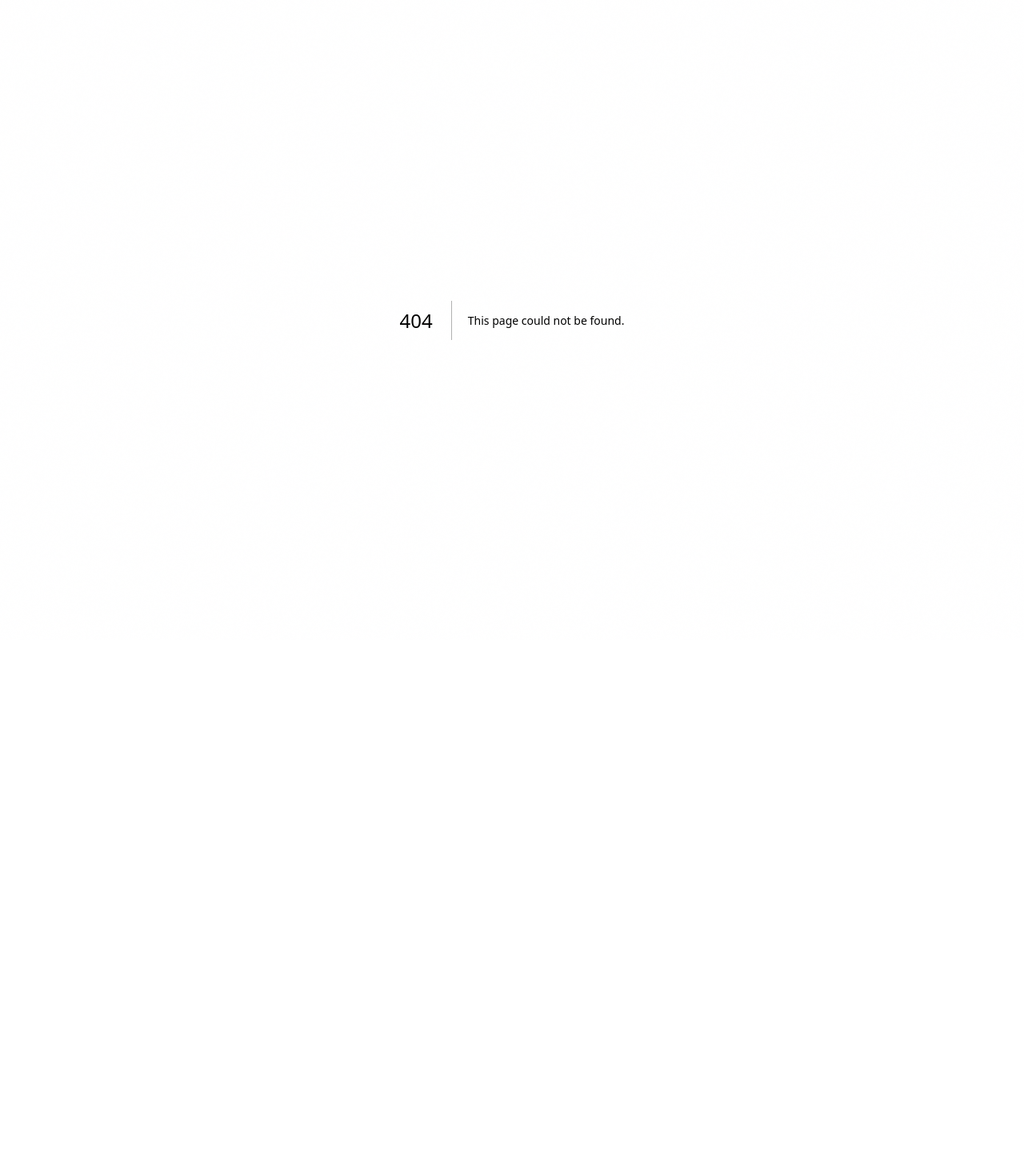
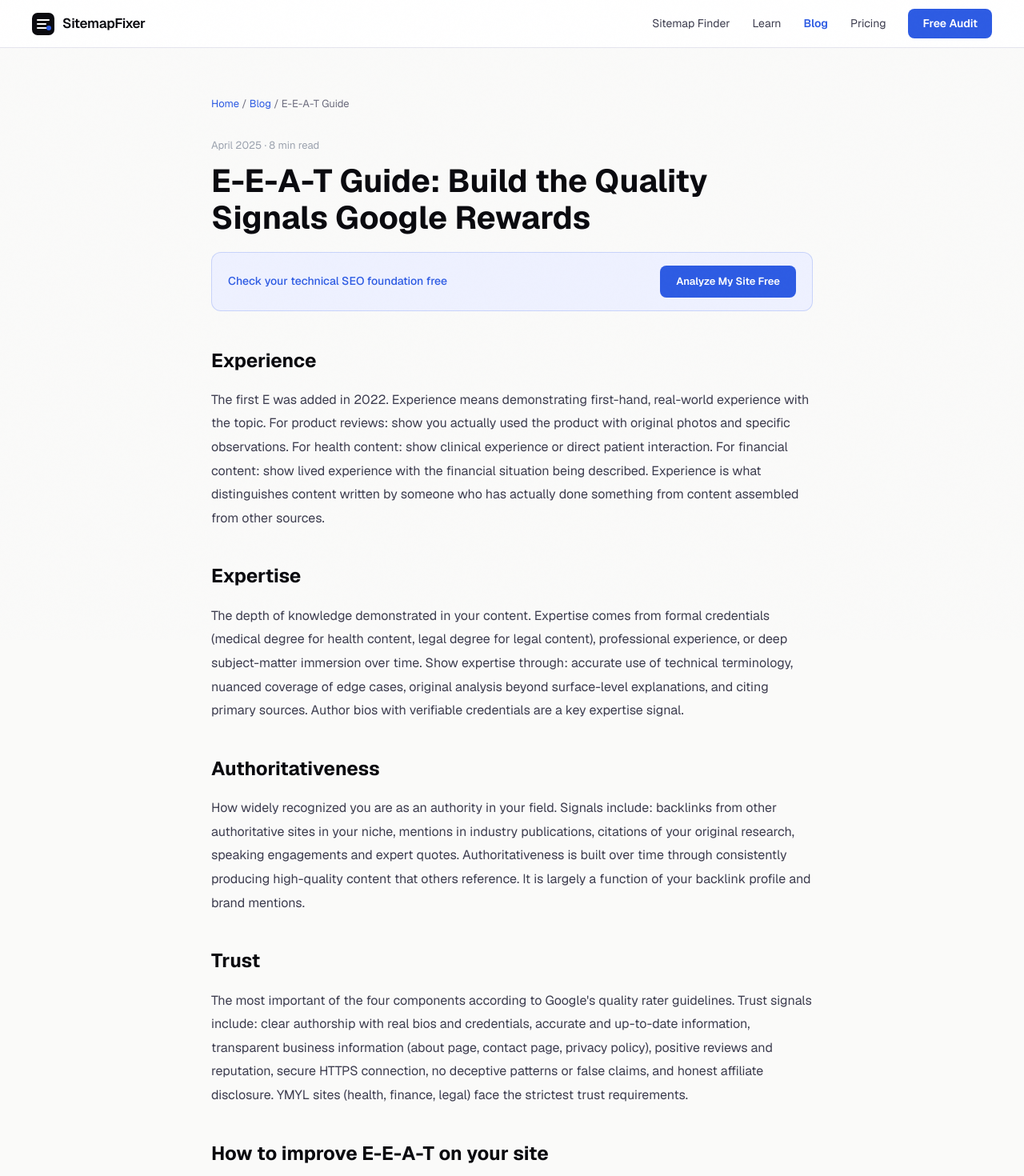
Before and after one commit to Watermelon-Coctail-Bar/sitemap-fixer, a Next.js app: page /blog/eeat-guide in a window 1280 px wide. Before the commit this address had no page. Shown: the top 1470 px of the page at 80% size. Before the commit the page ends 800 px from the top, so only its background shows below. Built offline with nearby package versions, Linux system fonts and the light colour scheme.

Commit message:
Create page.tsx

```diff
--- /dev/null
+++ b/src/app/blog/eeat-guide/page.tsx
@@ -0,0 +1,43 @@
+import type { Metadata } from 'next';
+export const metadata: Metadata = {
+  title: 'E-E-A-T Guide: How to Build Experience, Expertise, Authority, and Trust | SitemapFixer',
+  description: "E-E-A-T is Google's framework for evaluating content quality. Here is what each component means, why it matters for rankings, and how to demonstrate it on your site.",
+  alternates: { canonical: 'https://sitemapfixer.com/blog/eeat-guide' },
+};
+const components = [
+  { t: "Experience", d: "The first E was added in 2022. Experience means demonstrating first-hand, real-world experience with the topic. For product reviews: show you actually used the product with original photos and specific observations. For health content: show clinical experience or direct patient interaction. For financial content: show lived experience with the financial situation being described. Experience is what distinguishes content written by someone who has actually done something from content assembled from other sources." },
+  { t: "Expertise", d: "The depth of knowledge demonstrated in your content. Expertise comes from formal credentials (medical degree for health content, legal degree for legal content), professional experience, or deep subject-matter immersion over time. Show expertise through: accurate use of technical terminology, nuanced coverage of edge cases, original analysis beyond surface-level explanations, and citing primary sources. Author bios with verifiable credentials are a key expertise signal." },
+  { t: "Authoritativeness", d: "How widely recognized you are as an authority in your field. Signals include: backlinks from other authoritative sites in your niche, mentions in industry publications, citations of your original research, speaking engagements and expert quotes. Authoritativeness is built over time through consistently producing high-quality content that others reference. It is largely a function of your backlink profile and brand mentions." },
+  { t: "Trust", d: "The most important of the four components according to Google's quality rater guidelines. Trust signals include: clear authorship with real bios and credentials, accurate and up-to-date information, transparent business information (about page, contact page, privacy policy), positive reviews and reputation, secure HTTPS connection, no deceptive patterns or false claims, and honest affiliate disclosure. YMYL sites (health, finance, legal) face the strictest trust requirements." },
+  { t: "How to improve E-E-A-T on your site", d: "Add author bios with credentials and professional links to every piece of content. Link to primary sources and cite studies. Add a detailed About page explaining your team's expertise. Earn backlinks from authoritative sites in your niche. Keep content updated with accurate information. Add first-person experience sections to reviews and guides. Implement FAQ schema where relevant. Display trust badges, certifications, and awards. These changes improve both how Google's quality raters perceive your site and how algorithmic signals evaluate its quality." },
+];
+export default function Page() {
+  return (
+    <article style={{ maxWidth: 800, margin: '0 auto', padding: '60px 24px' }}>
+      <nav style={{ fontSize: 13, color: '#6b6b7d', marginBottom: 32 }}>
+        <a href="/" style={{ color: '#2d5be3', textDecoration: 'none' }}>Home</a>{' / '}
+        <a href="/blog" style={{ color: '#2d5be3', textDecoration: 'none' }}>Blog</a>{' / '}
+        <span>E-E-A-T Guide</span>
+      </nav>
+      <div style={{ fontSize: 13, color: '#9ca3af', marginBottom: 12 }}>April 2025 · 8 min read</div>
+      <h1 style={{ fontSize: 40, fontWeight: 700, color: '#0a0a0f', marginBottom: 20, lineHeight: 1.15 }}>E-E-A-T Guide: Build the Quality Signals Google Rewards</h1>
+      <div style={{ background: '#eef1ff', border: '1px solid rgba(45,91,227,0.2)', borderRadius: 12, padding: '16px 20px', marginBottom: 40, display: 'flex', alignItems: 'center', justifyContent: 'space-between', gap: 16 }}>
+        <span style={{ fontSize: 14, color: '#2d5be3', fontWeight: 500 }}>Check your technical SEO foundation free</span>
+        <a href="/" style={{ background: '#2d5be3', color: 'white', padding: '10px 20px', borderRadius: 8, textDecoration: 'none', fontWeight: 600, fontSize: 13 }}>Analyze My Site Free</a>
+      </div>
+      <div style={{ fontSize: 16, color: '#3d3d4f', lineHeight: 1.85 }}>
+        {components.map(({ t, d }) => (
+          <div key={t} style={{ marginBottom: 36 }}>
+            <h2 style={{ fontSize: 24, fontWeight: 700, color: '#0a0a0f', marginBottom: 12 }}>{t}</h2>
+            <p style={{ margin: 0 }}>{d}</p>
+          </div>
+        ))}
+      </div>
+      <div style={{ background: '#0a0a0f', borderRadius: 12, padding: '32px', textAlign: 'center', marginTop: 56 }}>
+        <div style={{ fontSize: 20, fontWeight: 700, color: 'white', marginBottom: 8 }}>Build E-E-A-T on a solid technical foundation</div>
+        <div style={{ color: '#9999aa', marginBottom: 20, fontSize: 14 }}>Free sitemap and indexing analysis in 60 seconds</div>
+        <a href="/" style={{ background: 'white', color: '#0a0a0f', padding: '14px 28px', borderRadius: 8, textDecoration: 'none', fontWeight: 700 }}>Analyze My Site Free</a>
+      </div>
+    </article>
+  );
+}
```
